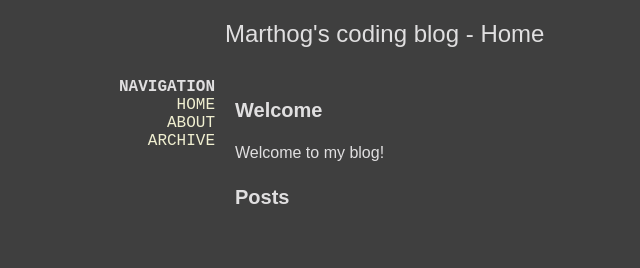
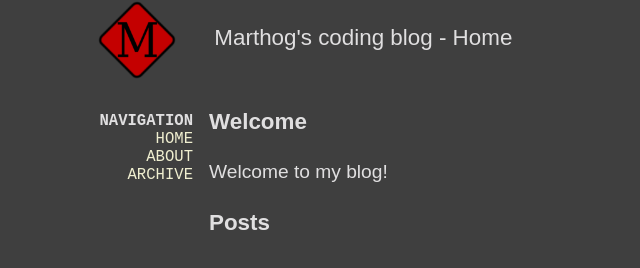
Before and after one commit to Marthog/marthog.github.io, a plain HTML site: page index.html in a window 1280 px wide. Shown: the whole page, without its empty margins (175-815 px from the left). Drawn offline with Linux system fonts and the light colour scheme.

Commit message:
Publish.

```diff
--- a/css/default.css
+++ b/css/default.css
@@ -1 +1 @@
-html{font-family:sans-serif}body{color:black;font-size:16px;margin:0px auto 0px auto;width:700px;background:#3f3f3f;color:#e0dfe0}header#title{margin-left:110px;font-size:24px;font-style:bold;text-align:left;padding:20px 0px 30px 0px}a{color:#f0efd0}a:link{text-decoration:none}a:hover,a:active{text-decoration:underline}a.sourceLine:hover,a.sourceLine:hover{text-decoration:none;background:#3f3f3f}nav{width:100px;float:left;display:inline-block;margin:0;padding:0;margin-right:20px;text-align:right;font-style:bold;text-transform:uppercase;font-family:monospace}nav a{color:#f0efd0}h1#post-title{margin-top:0;padding-top:0}section#main{margin:0;padding:0;display:block;float:left;width:578px;line-height:1.5;text-align:justify}div#footer{border-top:solid 2px black;color:#555;font-size:12px;margin-top:30px;padding:12px 0px 12px 0px;text-align:right}h1{font-size:24px}h2{font-size:20px}pre,code{font-family:monospace,monospace;_font-family:'courier new',monospace}a.sourceLine::before{content:attr(data-line-number) ". ";display:inline-block;color:grey}code,pre{color:#f0efd0;border-radius:3px;background:#2f2f2f;text-align:left}pre{padding:2px;white-space:pre-wrap;word-wrap:break-word;line-height:1.8;border:solid 1px grey}.pp{color:#dfaf8f}.kw{color:#f0dfaf}.st{color:#cc9393}.co{color:#7f9f7f}.dv{color:#8cd0d3}
+html{font-family:sans-serif}body{color:black;font-size:1.2em;margin:0 auto 0 auto;width:50rem;background:#3f3f3f;color:#e0dfe0}header#title #text{font-size:1.4rem;font-style:bold;text-align:left}img#marthog_m{width:5rem;vertical-align:middle;margin:0;padding:0;margin-left:2rem;margin-right:2rem}a{color:#f0efd0}a:link{text-decoration:none}a:hover,a:active{text-decoration:underline}a.sourceLine:hover,a.sourceLine:hover{text-decoration:none;background:#3f3f3f}nav{width:8rem;float:left;display:inline-block;margin:0;padding:0;font-style:bold;text-transform:uppercase;font-family:monospace;margin-top:2rem;text-align:right}h1#post-title{margin-top:0;padding-top:0}section#main{padding:0;margin:0;margin-top:0.4rem;margin-left:1rem;display:block;float:left;line-height:1.5;text-align:justify}h1{font-size:2rem}h2{font-size:1.4rem}pre,code{font-family:monospace,monospace;_font-family:'courier new',monospace}a.sourceLine::before{content:attr(data-line-number) ". ";display:inline-block;color:grey}code,pre{color:#f0efd0;border-radius:0.2rem;background:#2f2f2f;text-align:left}pre{padding:1em;white-space:pre-wrap;word-wrap:break-word;line-height:1.8;border:solid 1em grey}.pp{color:#dfaf8f}.kw{color:#f0dfaf}.st{color:#cc9393}.co{color:#7f9f7f}.dv{color:#8cd0d3}
--- a/index.html
+++ b/index.html
@@ -5,14 +5,14 @@
     <meta name="author" content="Marthog">
 
     <title>Marthog's coding blog - Home</title>
-    <link rel="stylesheet" href="./css/default.css" />
+    <link rel="stylesheet" href="./css/default.css">
 
 </head>
 
 <body>
-
     <header id="title">
-        Marthog's coding blog - Home
+        <img id="marthog_m" src="images/bitmap-marthog-m-256.png">
+        <span id="text">Marthog's coding blog - Home</span>
     </header>
 
     <nav>
@@ -21,6 +21,7 @@
         <a href="./about.html">About</a><br>
         <a href="./archive.html">Archive</a><br>
     </nav>
+
 
     <section id="main">
         <h2>Welcome</h2>
```
Also changed, not shown: about.html (+4 -3 lines), archive.html (+4 -3 lines), images/bitmap-marthog-m-256.png (added).
